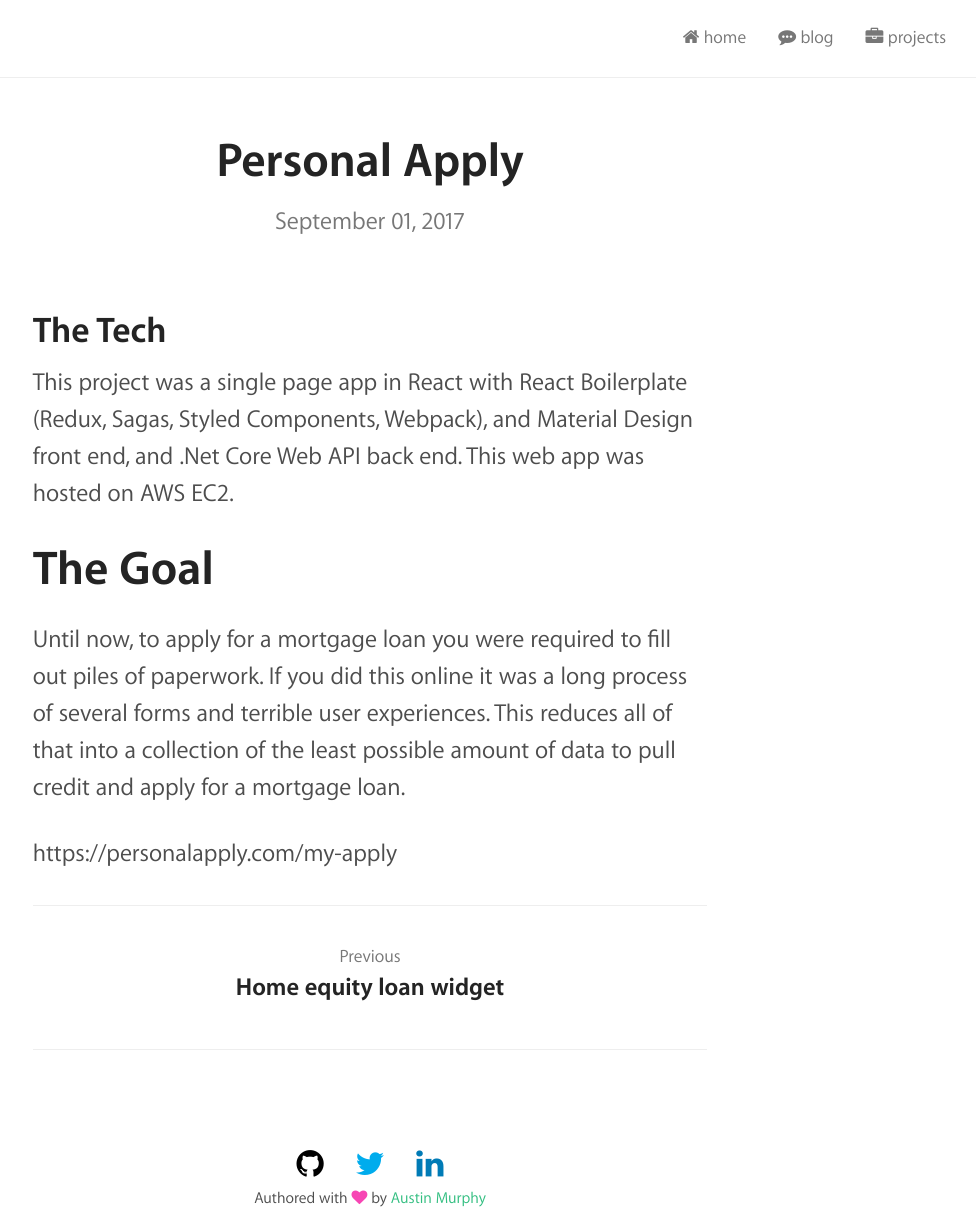
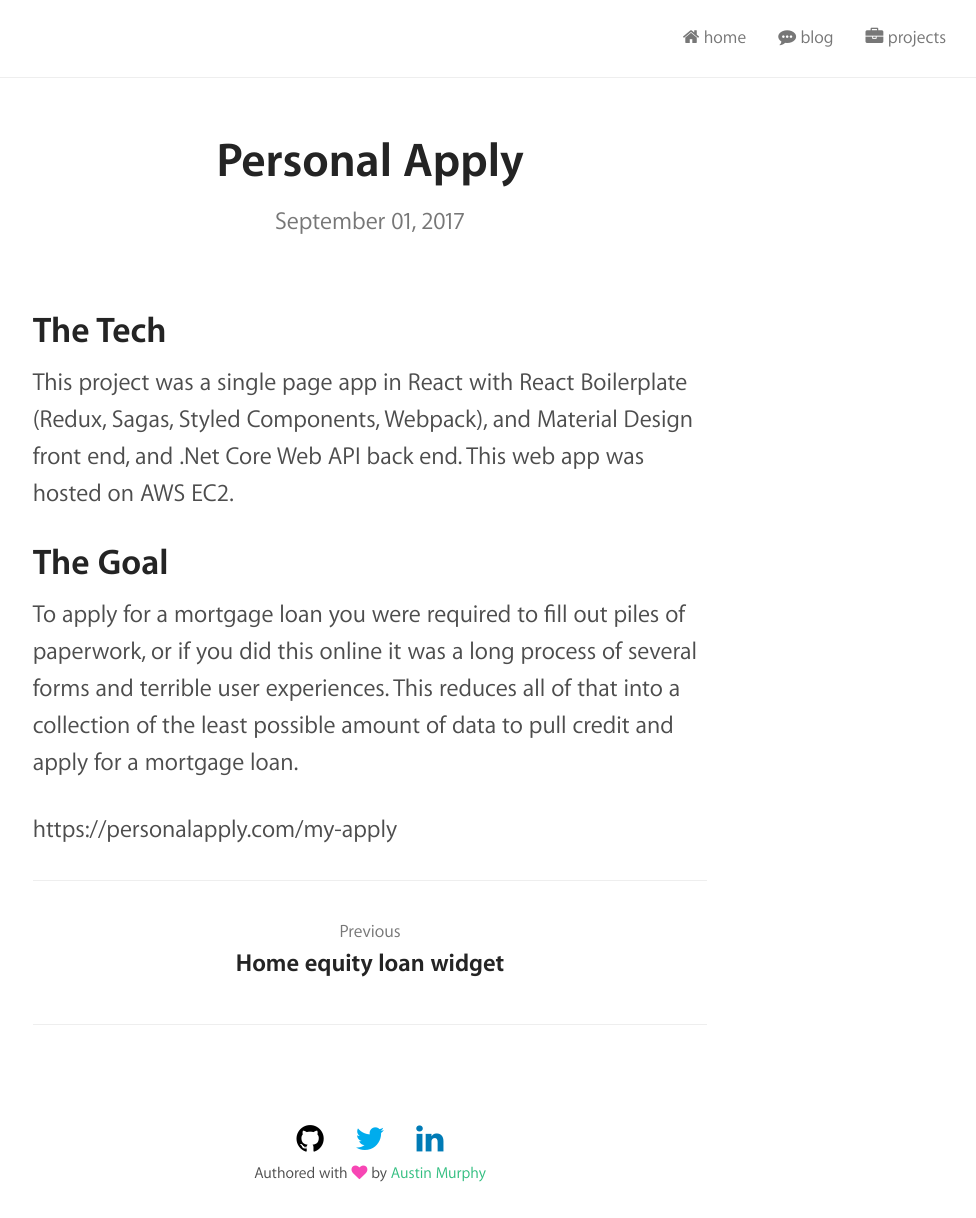
Before and after one commit to ausmurp/ausmurp.github.io, a Jekyll site: the page built from _projects/2017-09-01-personal-apply.md, in a window 1280 px wide. Shown: the whole page, without its empty margins (270-1246 px from the left). Built offline with Jekyll 4.4.1, drawn with Linux system fonts in a browser that asks for light colours; nearby versions of some CDN libraries; a style sheet for code colours, icons or effects is not loaded.

Commit message:
Update 2017-09-01-personal-apply.md

```diff
--- a/_projects/2017-09-01-personal-apply.md
+++ b/_projects/2017-09-01-personal-apply.md
@@ -9,7 +9,7 @@
 ## The Tech
 This project was a single page app in React with React Boilerplate (Redux, Sagas, Styled Components, Webpack), and Material Design front end, and .Net Core Web API back end. This web app was hosted on AWS EC2.
 
-# The Goal
-Until now, to apply for a mortgage loan you were required to fill out piles of paperwork. If you did this online it was a long process of several forms and terrible user experiences. This reduces all of that into a collection of the least possible amount of data to pull credit and apply for a mortgage loan.
+## The Goal
+To apply for a mortgage loan you were required to fill out piles of paperwork, or if you did this online it was a long process of several forms and terrible user experiences. This reduces all of that into a collection of the least possible amount of data to pull credit and apply for a mortgage loan.
 
 https://personalapply.com/my-apply
```
